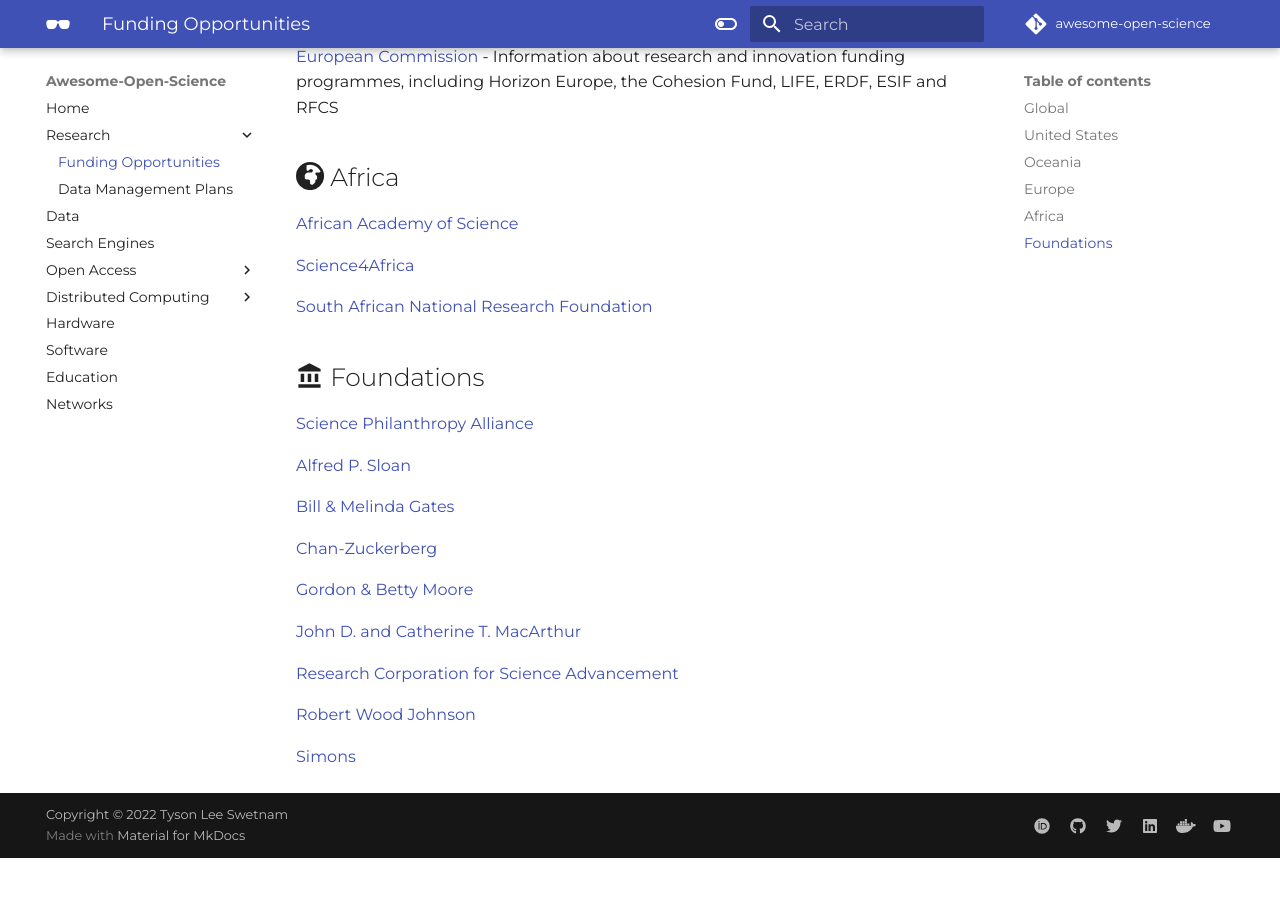
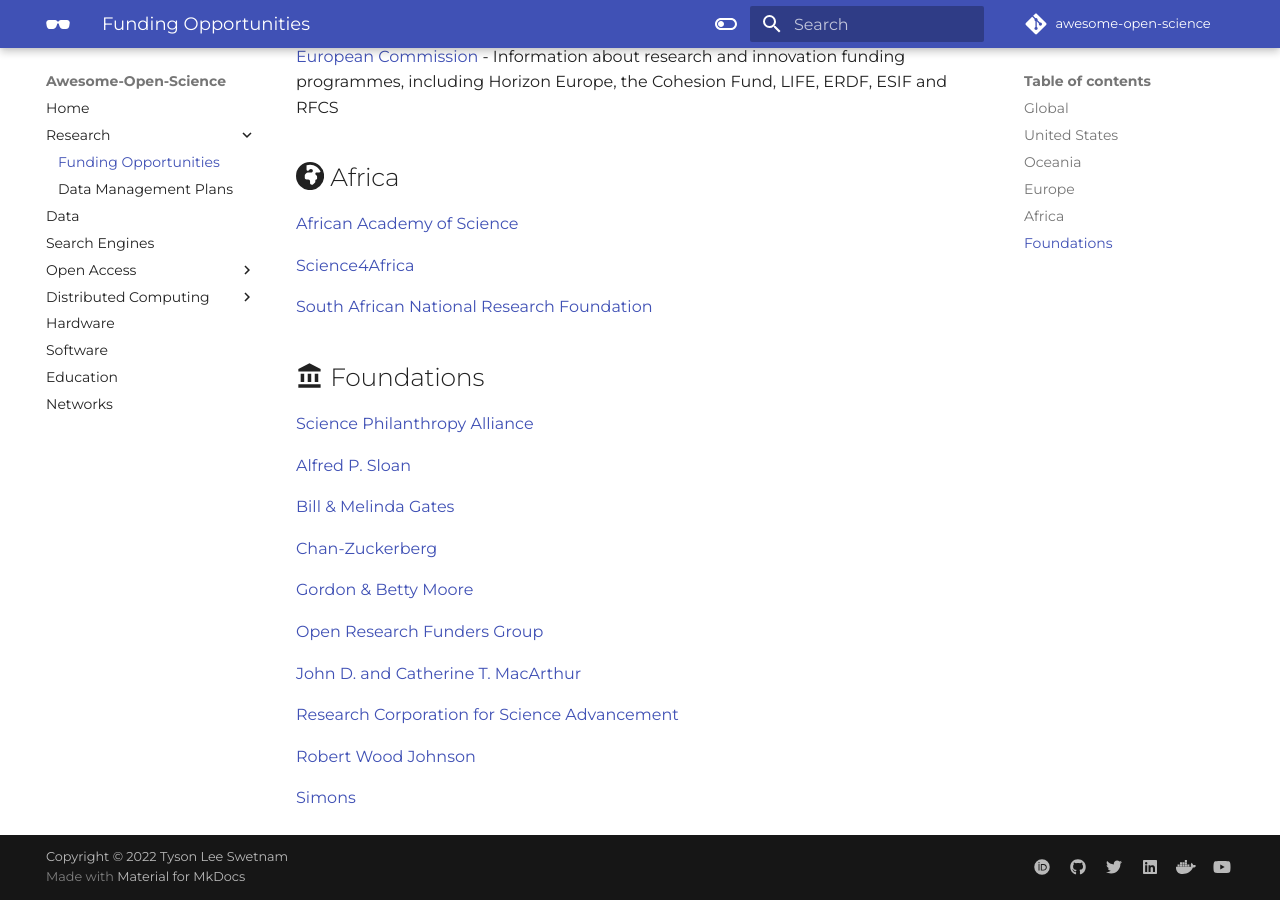
Before and after one commit to tyson-swetnam/awesome-open-science, an MkDocs documentation site: the page built from docs/funding.md, in a window 1280 px wide and 900 px high, scrolled down 1012 px. Built offline with MkDocs 1.6.1 and Material for MkDocs 9.7.7, drawn with Linux system fonts in a browser that asks for light colours; some web fonts are replaced; comment, search, counter and statistics services are not loaded; before the commit the page ends 1870 px from its top, so only the background shows below that.

Commit message:
Update funding.md

```diff
--- a/docs/funding.md
+++ b/docs/funding.md
@@ -53,6 +53,8 @@
 
 [Gordon & Betty Moore](https://www.moore.org/programs/science){target=_blank}
 
+[Open Research Funders Group](https://www.orfg.org/){target=_blank}
+
 [John D. and Catherine T. MacArthur](https://www.macfound.org/){target=_blank}
 
 [Research Corporation for Science Advancement](https://rescorp.org/){target=_blank}
```
